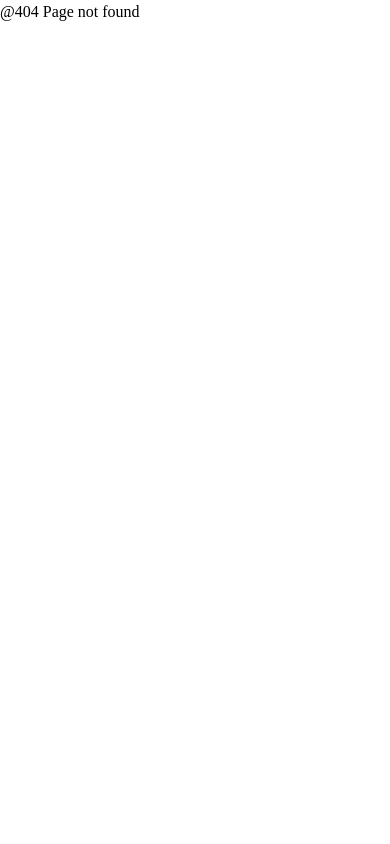
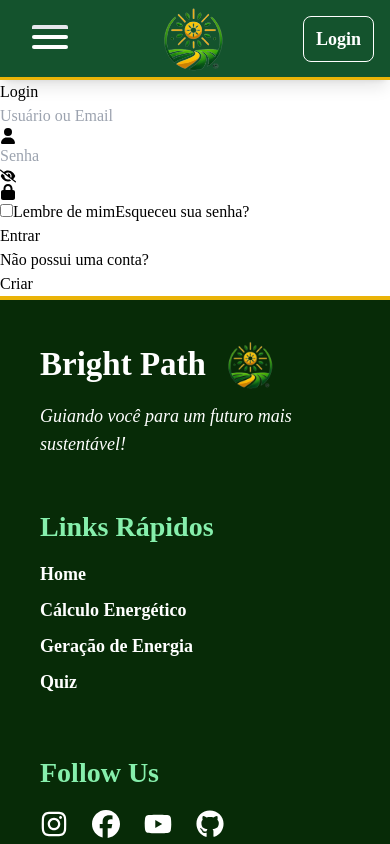
Before and after one commit to renan-utida/gs-bp-front, a React (Vite) app: page /login in a window 390 px wide. Before the commit this address had no page. Shown: the top 844 px of the page. Built offline with nearby package versions, Linux system fonts and the light colour scheme; data requests are answered from the project's data file.

Commit message:
Login: Iniciando a estruturacao da pagina. Alem de Adicionar funcionalidades de Login no Menu Hamburger e um arquivo dados.json para comportar os dados de login

```diff
--- /dev/null
+++ b/dados.json
@@ -0,0 +1,13 @@
+{
+    "usuarios": [
+      {
+        "id": "a42f",
+        "usuario": "R3N4N",
+        "nome": "Renan",
+        "sobrenome": "Dias",
+        "email": "renan@email.com",
+        "senha": "Renan123456",
+        "avatar": "/src/assets/images/usuario-login5.png"
+      }
+    ]
+  }
--- a/package.json
+++ b/package.json
@@ -5,6 +5,7 @@
   "type": "module",
   "scripts": {
     "dev": "vite",
+    "backend": "json-server --watch dados.json --port 5001",
     "build": "vite build",
     "lint": "eslint .",
     "preview": "vite preview"
--- a/src/components/Nav/MenuHamburger.jsx
+++ b/src/components/Nav/MenuHamburger.jsx
@@ -1,16 +1,41 @@
 import { useState } from "react";
+import { Link, useNavigate } from "react-router-dom";
+
 import { FaHome } from "react-icons/fa";
 import { FaBolt } from "react-icons/fa6";
-import { Link } from "react-router-dom";
+import { MdLogin, MdLogout } from "react-icons/md";
 
-const MenuHamburger = () => {
+const MenuHamburger = ({isAuthenticated, handleLogout}) => {
 
     // Estado para controlar se o menu está ativo ou não
     const [menuActive, setMenuActive] = useState(false);
 
     // Função para alternar o estado do menu
-    const toggleMenu = () => {
+    const toggleMenu = (event) => {
+        event.preventDefault();  // Evita comportamentos indesejados ao clicar
         setMenuActive(!menuActive); // Alterna entre true e false
+    };
+
+    // Função para fechar o menu ao clicar em um link
+    const closeMenu = () => {
+        setMenuActive(false);
+    };
+
+    const logout = () => {
+        sessionStorage.removeItem("usuario");
+        sessionStorage.removeItem("usuarioDados");
+        // Adicione qualquer outra chave específica de usuário que esteja no sessionStorage
+        window.location.reload(); // Opcional, para garantir que os dados antigos não fiquem na memória
+    };
+
+    const handleQuizNavigation = () => {
+        if (isAuthenticated) {
+            navigate("/quiz");
+            closeMenu();
+        } else {
+            navigate("/login");
+            closeMenu();
+        }
     };
 
     return(
@@ -26,21 +51,37 @@ const MenuHamburger = () => {
                         className="border-t-4 w-9 rounded-sm after:content-[''] after:block after:w-9 after:h-1 after:bg-current after:mt-[6px] after:transition after:duration-500 after:relative after:rounded-md before:content-[''] before:block before:w-9 before:h-1 before:bg-current before:mt-[6px] before:transition before:duration-500 before:relative before:rounded-md"
                     ></span>
                 </button>
-                <ul id="menu" className="block absolute w-1/2 md:w-1/3 top-20 left-0 list-none bg-[#000000] transition-all ease-in duration-300 z-50 h-0 invisible overflow-y-hidden">
+                <ul id="menu" className="block text-white absolute w-1/2 md:w-1/3 top-20 left-0 list-none bg-[#000000] transition-all ease-in duration-300 z-50 h-0 invisible overflow-y-hidden">
                     <li>
-                        <Link to='/' className="py-6 px-4 flex items-center my-[0.2rem] mx-[0.3rem] border-b border-b-green-700 text-white cursor-pointer hover:bg-green-900">
-                            <FaHome className="w-6 lg:w-8 h-6 lg:h-8 mr-3"/><p className="mb-[2px] max-[400px]:text-base text-xl lg:text-2xl">Página Principal</p>
+                        <Link to='/' onClick={closeMenu} className="py-6 px-4 flex items-center my-[0.2rem] mx-[0.3rem] border-b border-b-green-700 text-white cursor-pointer hover:bg-green-900">
+                            <FaHome className="w-6 lg:w-8 h-6 lg:h-8 mr-5"/>
+                            <p className="mb-[2px] max-[400px]:text-base text-xl lg:text-2xl">Página Principal</p>
                         </Link>
                     </li>
                     <li>
-                        <Link to='/geracao-energia' className="py-6 px-4 flex items-center my-[0.2rem] mx-[0.3rem] border-b border-b-green-700 text-white cursor-pointer hover:bg-green-900">
-                            <FaBolt className="w-6 lg:w-8 h-6 lg:h-8 mr-3"/><p className="mb-[2px] max-[400px]:text-base text-xl lg:text-2xl">Geração de Energia</p>
+                        <Link to='/geracao-energia' onClick={closeMenu} className="py-6 px-4 flex items-center my-[0.2rem] mx-[0.3rem] border-b border-b-green-700 text-white cursor-pointer hover:bg-green-900">
+                            <FaBolt className="w-6 lg:w-8 h-6 lg:h-8 mr-5"/>
+                            <p className="mb-[2px] max-[400px]:text-base text-xl lg:text-2xl">Geração de Energia</p>
                         </Link>
                     </li>
+                    {isAuthenticated ? (
+                        <li>
+                            <a onClick={() => {handleLogout(); closeMenu(); logout();}} className="py-6 px-4 flex items-center my-[0.2rem] mx-[0.3rem] border-b border-b-green-700 text-white cursor-pointer hover:bg-green-900">
+                                <MdLogout className="w-6 lg:w-8 h-6 lg:h-8 mr-5"/>
+                                <p className="mb-[2px] max-[400px]:text-base text-xl lg:text-2xl">Sair</p>
+                            </a>
+                        </li>
+                    ) : (
+                        <li>
+                            <Link to="/login" onClick={closeMenu} className="py-6 px-4 flex items-center my-[0.2rem] mx-[0.3rem] border-b border-b-green-700 text-white cursor-pointer hover:bg-green-900">
+                                <MdLogin className="w-6 lg:w-8 h-6 lg:h-8 mr-5"/>
+                                <p className="mb-[2px] max-[400px]:text-base text-xl lg:text-2xl">Login</p>
+                            </Link>
+                        </li>
+                    )}
                     <li className="p-4">Item 3</li>
                     <li className="p-4">Item 4</li>
                     <li className="p-4">Item 5</li>
-                    <li className="p-4">Item 6</li>
                 </ul>
             </nav>
         </div>
--- a/src/components/Nav/index.jsx
+++ b/src/components/Nav/index.jsx
@@ -1,13 +1,54 @@
 import LogoImg from './../../assets/images/logo.png'
 import MenuHamburger from './MenuHamburger'
-import { Link } from 'react-router-dom'
+
+import { Link, useNavigate, useLocation } from "react-router-dom";
+import { useEffect, useState } from "react";
 
 const Nav = () => {
+
+    const [isAuthenticated, setIsAuthenticated] = useState(false);
+    const navigate = useNavigate();
+    const location = useLocation(); // Hook para monitorar a rota atual
+
+    // Função para verificar a autenticação
+    const checkAuthentication = () => {
+        const usuario = sessionStorage.getItem("usuario");
+        if (usuario) {
+            setIsAuthenticated(true);
+        } else {
+            setIsAuthenticated(false);
+        }
+    };
+
+    // Atualiza o estado da autenticação ao carregar o componente, ao mudar de rota ou ao alterar o sessionStorage
+    useEffect(() => {
+        checkAuthentication();
+
+        // Adiciona um evento para verificar as mudanças no sessionStorage
+        window.addEventListener("storage", checkAuthentication);
+
+        // Limpa o evento ao desmontar o componente
+        return () => {
+            window.removeEventListener("storage", checkAuthentication);
+        };
+    }, [location]); // O hook useEffect agora monitora mudanças de rota
+
+    // Função de logout
+    const handleLogout = () => {
+        sessionStorage.removeItem("usuario");
+        sessionStorage.removeItem("senha");
+        setIsAuthenticated(false);
+        alert("Saindo da Sessão");
+        navigate("/");
+    };
 
     return(
         <header className="fixed top-0 left-0 w-full h-20 bg-green-900 px-4 shadow-lg z-50 border-b-[3px] border-yellow-500">
             <div className='flex flex-row justify-between h-full items-center'>
-                <MenuHamburger/>
+                <MenuHamburger
+                    isAuthenticated={isAuthenticated}
+                    handleLogout={handleLogout}
+                />
                 <Link to='/' className='flex flex-row gap-2 h-full items-center justify-center z-10'>
                     <h1 className="hidden md:block text-[2.5rem] text-white font-bold">Bright Path</h1>
                     <img
@@ -15,7 +56,7 @@ const Nav = () => {
                         src={LogoImg}
                         alt="Logo Bright Path" />
                 </Link>
-                <a href="#" className='px-3 py-2 text-lg sm:px-4 sm:py-2 sm:text-xl border border-white text-white font-bold rounded-lg hover:text-emerald-600 hover:border-emerald-600 transition-colors ease-in-out duration-300'>Login</a>
+                <Link to="/login" className='px-3 py-2 text-lg sm:px-4 sm:py-2 sm:text-xl border border-white text-white font-bold rounded-lg hover:text-emerald-600 hover:border-emerald-600 transition-colors ease-in-out duration-300'>Login</Link>
             </div>
         </header>
     )
--- a/src/main.jsx
+++ b/src/main.jsx
@@ -6,6 +6,7 @@ import { createBrowserRouter, RouterProvider } from 'react-router-dom'
 import Error from './routes/Error/index.jsx'
 import Home from './routes/Home/index.jsx'
 import GeracaoEnergia from './routes/GeracaoEnergia/index.jsx'
+import Login from './routes/Login/index.jsx'
 
 /*Criando a função createBrowserRouter*/
 const router = createBrowserRouter([
@@ -18,7 +19,8 @@ const router = createBrowserRouter([
     // Criando as rotas filhas
     children: [
       { path: '/', element: <Home/>},
-      { path: 'geracao-energia', element: <GeracaoEnergia/>},
+      { path: '/geracao-energia', element: <GeracaoEnergia/>},
+      { path: '/login', element: <Login/>},
     ]
   }
 ])
--- /dev/null
+++ b/src/routes/Login/index.jsx
@@ -0,0 +1,115 @@
+import { useRef, useState, useEffect } from "react";
+import { Link, useNavigate } from "react-router-dom";
+
+import { FaEye, FaEyeSlash, FaLock, FaUser } from "react-icons/fa6";
+
+const Login = () => {
+
+    // Controle da visibilidade da senha
+    const [mostrarSenha, setMostrarSenha] = useState(false);
+
+    // Hook - useRef - Pega a referência de um elemento ou componente e guarda
+    const usuario = useRef();
+    const senha = useRef();
+
+    // Hook - useState - Manipila o estado da variavel
+    const [usuarios, setUsuarios] = useState([]);
+
+    // Hook - useNavigate - Ele redireciona para outro componente
+    const navigate = useNavigate();
+
+    // Criando a função de validação
+    function validate() {
+        return usuarios.some(user =>
+            (user.usuario === usuario.current.value || user.email === usuario.current.value) &&
+            user.senha === senha.current.value
+        );
+    };
+
+    // Criando a função handleSubmit
+    const handleSubmit = (e) => {
+        // Previne qualquer alteração no navegador
+        e.preventDefault();
+
+        if(validate()){
+            // Criando a autenticação
+            let token =
+                Math.random().toString(16).substring(2)+
+                Math.random().toString(16).substring(2)
+                sessionStorage.setItem("usuario", usuario.current.value);
+                sessionStorage.setItem("senha", token);
+
+                navigate("/quiz"); // Redireciona para o quiz
+        }else{
+            alert("Usuário/Email ou senha inválidos!");
+        }
+    };
+
+    // Hook - useEffect - Realiza um efeito colateral , no exemplo ele vai
+    // até api e tras os dados
+    useEffect(() => {
+        //Pega a url da api
+        fetch("http://localhost:5001/usuarios")
+
+        // Promise
+        .then((res) => {
+            // Converte os dados em json
+            return res.json();
+        })
+
+        // Realiza as alterações das variaveis
+        .then((res) => {
+            setUsuarios(res);
+        })
+        // Retorna um array vazio
+    }, []);
+
+    return(
+        <main className="mt-20">
+            <section>
+                <form onSubmit={handleSubmit}>
+                    <h1>Login</h1>
+                    <div className="input-field">
+                        <input
+                            type="text"
+                            placeholder="Usuário ou Email"
+                            required
+                            id="usuario"
+                            ref={usuario}
+                        />
+                        <FaUser />
+                    </div>
+                    <div className="input-field">
+                        <input
+                            type={mostrarSenha ? "text" : "password"}
+                            placeholder="Senha"
+                            id="senha"
+                            ref={senha}
+                        />
+                        <span onClick={() => setMostrarSenha(!mostrarSenha)} >
+                            {mostrarSenha ? <FaEye /> : <FaEyeSlash />} {/* Ícone para mostrar/ocultar senha */}
+                        </span>
+                        <FaLock />
+                    </div>
+
+                    <div className="recall-forget">
+                        <label>
+                            <input type="checkbox" />
+                            Lembre de mim
+                        </label>
+                        <a href="#">Esqueceu sua senha?</a>
+                    </div>
+
+                    <button type="submit">Entrar</button>
+
+                    <div className="signup-link">
+                        <p>Não possui uma conta?</p>
+                        <Link to="/criar-conta">Criar</Link>
+                    </div>
+                </form>
+            </section>
+        </main>
+    )
+}
+
+export default Login
```
